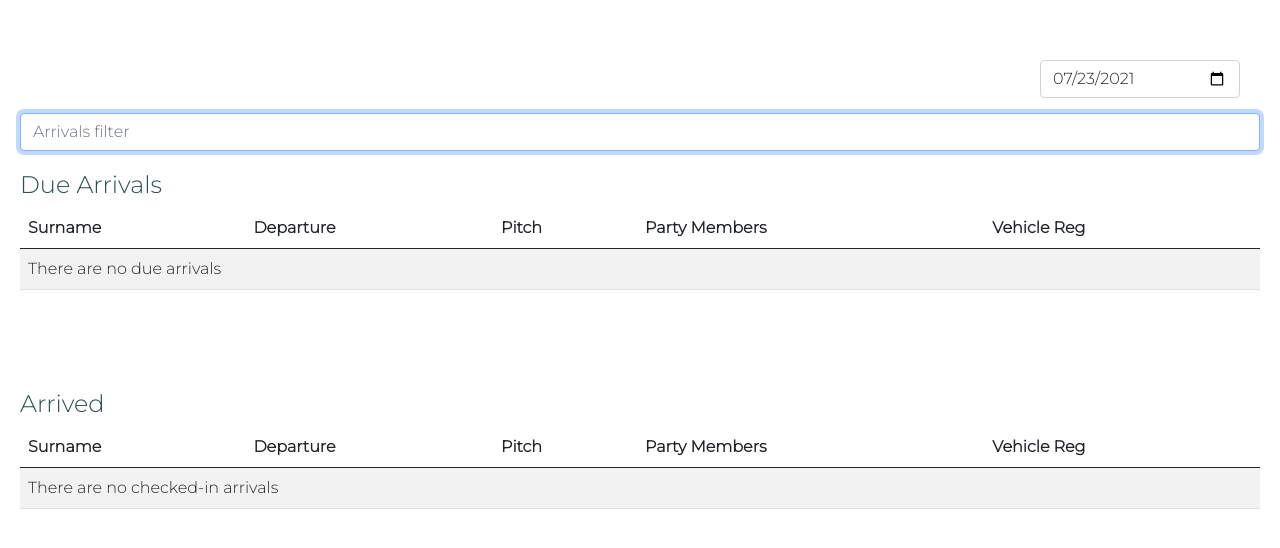
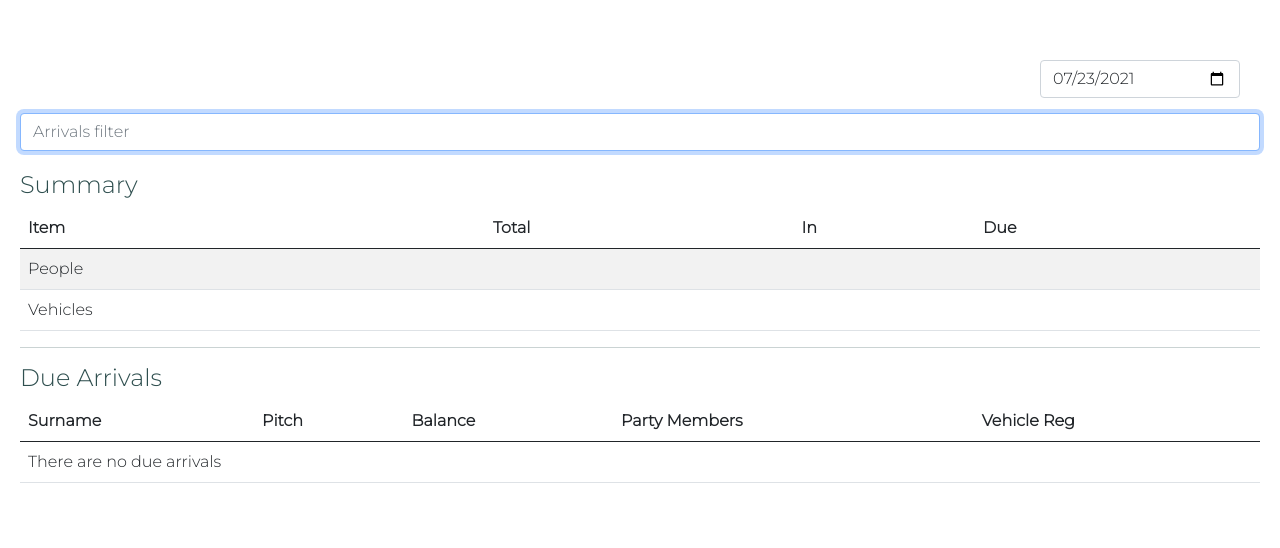
Before and after one commit to Wotsits/quickcamp, a Django app: template bookingsbackend/templates/bookingsbackend/arrivals.html in a window 1280 px wide. Shown: the part 120-668 px from the top of the page. Run offline with Django 3.2, Linux system fonts and the light colour scheme; the template is opened without the code that fills it, so the values that code supplies are empty.

Commit message:
Arrivals logic changed so that arrivals page only diplays party items due to arrive on that particular day.  Also, check-in complete logic moved to front end.  Now JS checks whether all the party members are .checkedin and then marks the booking as complete (for that day). Single arrival in any party marks the booking as checked in on the backend and flags the booking as 'locked'.

```diff
--- a/bookingsbackend/models.py
+++ b/bookingsbackend/models.py
@@ -76,7 +76,6 @@
     totalpayments = models.FloatField()
     balance = models.FloatField()
     checkedin = models.BooleanField(default=False)
-    eta = models.TimeField(blank=True, null=True)
     locked = models.BooleanField(default=False)
 
     def __str__(self):
@@ -89,6 +88,8 @@
     end = models.DateField()
     checkedin = models.BooleanField(default=False)
     noshow = models.BooleanField(default=False)
+    eta = models.TimeField(blank=True, null=True)
+
 
     def __str__(self):
         return f'{self.vehiclereg} on Booking {self.booking.id}'
--- a/bookingsbackend/static/css/style.css
+++ b/bookingsbackend/static/css/style.css
@@ -129,6 +129,7 @@
     overflow: visible;
     white-space: nowrap;
 }
+
 
 /* testing styling */
 #calendar {
--- a/bookingsbackend/static/js/arrivals.js
+++ b/bookingsbackend/static/js/arrivals.js
@@ -37,8 +37,8 @@
 // grab the searchparams from the querystring
 const urlParams = new URLSearchParams(queryString)
 // set today variable to either today or the startdate url get param.
-if (urlParams.get("arrivaldate")) {
-    today = new Date(urlParams.get("arrivaldate"))
+if (urlParams.get("startdate")) {
+    today = new Date(urlParams.get("startdate"))
 } else {
     today = new Date(Date.now())
 }
@@ -83,41 +83,6 @@
   }
 }
 
-//Function sorts arrivals table when elements are moved between due and arrived.  Called by checkin().
-//Passed in table is the table into which the new entry has been placed.
-function sortTable(table) {
-
-  //set flag to true
-  switching = true
-
-  while (switching) {
-    //set flag to false
-    switching = false
-
-    //grabs the rows of the table.
-    rows = table.rows
-
-    //for each row
-    for (i=0; i<(rows.length-1); i++) {
-      //set shouldswitch flag to false
-      shouldswitch = false
-      //grab the text content of the first field of row i and row i+1
-      x = rows[i].getElementsByTagName("TD")[0].textContent.toLowerCase()
-      y = rows[i+1].getElementsByTagName("TD")[0].textContent.toLowerCase()
-      //compare them and if i is greater than i+1, change flag to should switch and break out of loop.
-      if (x > y) {
-        shouldswitch = true
-        break
-      }
-    }
-
-    //if shouldswitch flag true, switch position.
-    if (shouldswitch) {
-      rows[i].parentNode.insertBefore(rows[i+1], rows[i])
-      switching = true
-    }
-  }
-}
 
 //fires onclick of arrival <tr> element and passes in booking id.
 function displaycheckinpane(bookingid) {
@@ -273,53 +238,106 @@
       button.dataset.instruction = "checkin"
     }
 
-    //in the background, the due/arrived tables are being reorganised.
+    //in the background, the due/arrived tables are being updated.
     //grab the arrival row being amended.
     targetarrival = document.querySelector(`#arrival-${data[0].pk}`)
-
-    //grab the duetablebody
-    duetablebody = document.querySelector("#duetable")
-
-    //grab the arrived table body.
-    arrivedtablebody = document.querySelector("#arrivedtable")
-
-    //look at the checkin status of the booking to see if it is now completely checked in.
-    if (data[0].fields.checkedin) {
-      //if it is checked in, we need to move the booking from due to arrived table.
-      arrivedtablebody.append(targetarrival)
-    }
-    else {
-      //else, put it in the due table if not already there
-      if (targetarrival.parentNode !== duetablebody) {
-        duetablebody.append(targetarrival)
-      }
-    }
 
     //this logic finds the member/vehicle in the arrivals lists and sets text color to green (via class)
     if (type === "member") {
       if (instruction === true) {
-        document.querySelector(`#guest-${pk}`).className = "checkedin"
+        targetarrival.querySelector(`#guest-${pk}`).className = "person checkedin"
       }
       else {
-        document.querySelector(`#guest-${pk}`).className = ""
+        targetarrival.querySelector(`#guest-${pk}`).className = "person"
       }
     }
     else {
       if (instruction === true) {
-        document.querySelector(`#vehicle-${pk}`).className = "checkedin"
+        targetarrival.querySelector(`#vehicle-${pk}`).className = "vehicle checkedin"
       }
       else {
-        document.querySelector(`#vehicle-${pk}`).className = ""
+        targetarrival.querySelector(`#vehicle-${pk}`).className = "vehicle"
       }
     }
 
-    //and then, finally, sort the table.
-    sortTable(targetarrival.parentNode)
+    checkifallin(targetarrival)
+    populatearrivalsummary()
 
   })
+}
+
+function checkifallin(element) {
+  let partylist = element.querySelector(".partylist")
+  let partymembers = partylist.children
+  let checkedin = true
+  for (let i = 0; i < partymembers.length; i++) {
+    if (!(partymembers[i].classList.contains("checkedin"))) {
+      checkedin = false
+    }
+  }
+  if (checkedin === true) {
+    element.className = "table-success"
+  }
+  else {
+    element.className = ""
+  }
+
 }
 
 
 function choosearrivalday(element) {
   element.form.submit()
 }
+
+function checktableonload() {
+  duetable = document.querySelector("#duetable")
+  arrivals = duetable.children
+  for (let i = 0; i < arrivals.length; i++) {
+    checkifallin(arrivals[i])
+  }
+}
+
+function populatearrivalsummary() {
+
+  checkedinvehiclecount = 0
+  checkedinpersoncount = 0
+
+  allduevehicles = document.querySelectorAll(".vehicle")
+  console.log(allduevehicles)
+  allduepeople = document.querySelectorAll(".person")
+  console.log(allduepeople)
+
+
+  allduevehiclescount = allduevehicles.length
+  allduepeoplecount = allduepeople.length
+
+  allduevehicles.forEach((vehicle) => {
+    if (vehicle.classList.contains("checkedin")) {
+      checkedinvehiclecount++
+    }
+  })
+
+  allduepeople.forEach((person) => {
+    if (person.classList.contains("checkedin")) {
+      checkedinpersoncount++
+    }
+  })
+
+  console.log(checkedinvehiclecount)
+  console.log(checkedinpersoncount)
+
+  document.querySelector("#totalvehiclecount").textContent = allduevehiclescount
+  document.querySelector("#invehiclecount").textContent = checkedinvehiclecount
+  document.querySelector("#duevehiclecount").textContent = allduevehiclescount - checkedinvehiclecount
+  document.querySelector("#totalpersoncount").textContent = allduepeoplecount
+  document.querySelector("#inpersoncount").textContent = checkedinpersoncount
+  document.querySelector("#duepersoncount").textContent = allduepeoplecount - checkedinpersoncount
+
+}
+
+function loadfunction() {
+  checktableonload()
+  populatearrivalsummary()
+}
+
+document.addEventListener("DOMContentLoaded", loadfunction)
--- a/bookingsbackend/static/js/calendar.js
+++ b/bookingsbackend/static/js/calendar.js
@@ -304,7 +304,7 @@
                 if (elementdate >= bookingstart && elementdate < bookingend) {
 
                     // style the booking alerts into the calendar
-                    if (balance !== 0.00) {
+                    if (balance > 0.00) {
                         element.classList.add("balancedue")
                     }
                     else if (checkedin) {
--- a/bookingsbackend/templates/bookingsbackend/arrivals.html
+++ b/bookingsbackend/templates/bookingsbackend/arrivals.html
@@ -6,19 +6,47 @@
 
 
     <div class="wrapper" id="arrivalswrapper">
-        {% now "DATE_FORMAT" as today_date %}
 
         <form id="datepicker">
             <input type="date" onChange=choosearrivalday(this) id="arrivaldate" class="form-control" name="startdate"></input>
         </form>
 
         <input type="text" class="form-control" id="arrivalssearch" onkeyup=arrivalsfilter() autofocus placeholder="Arrivals filter"></input>
+
+        <h4>Summary</h4>
+        <table class="table table-striped">
+            <thead>
+                <th>Item</th>
+                <th>Total</th>
+                <th>In</th>
+                <th>Due</th>
+            </thead>
+            <tbody>
+                <tr>
+                    <td>People</td>
+                    <td id="totalpersoncount"></td>
+                    <td id="inpersoncount"></td>
+                    <td id="duepersoncount"></td>
+                </tr>
+                <tr>
+                    <td>Vehicles</td>
+                    <td id="totalvehiclecount"></td>
+                    <td id="invehiclecount"></td>
+                    <td id="duevehiclecount"></td>
+                </tr>
+            </tbody>
+        </table>
+
+        <hr>
+
         <h4>Due Arrivals</h4>
-        <table id="duetablefull" class="table table-striped">
+
+        <table id="duetablefull" class="table table-responsive table-hover">
             <thead>
                 <th>Surname</th>
-                <th>Departure</th>
+
                 <th>Pitch</th>
+                <th>Balance</th>
                 <th>Party Members</th>
                 <th>Vehicle Reg</th>
             </thead>
@@ -27,86 +55,24 @@
                     <td colspan="5">There are no due arrivals</td>
                 {% endif %}
                 {% for arrival in duearrivals %}
-                    {% if not arrival.balance == 0 %}
-                        <tr id="arrival-{{arrival.id}}" data-surname="{{arrival.guest.surname}}" onclick=displaycheckinpane({{arrival.id}}) class="clickable overdue disolvable arrival">
-                    {% else %}
-                        <tr id="arrival-{{arrival.id}}" data-surname="{{arrival.guest.surname}}" onclick=displaycheckinpane({{arrival.id}}) class="clickable disolvable arrival">
-                    {% endif %}
+                    <tr id="arrival-{{arrival.id}}" data-surname="{{arrival.guest.surname}}" onclick=displaycheckinpane({{arrival.id}}) class="clickable disolvable arrival">
 
-                            <td>{{arrival.guest.surname}}, {{arrival.guest.firstname}}</td>
-                            <td>{{arrival.end}}</td>
-                            <td>{{arrival.pitch.name}}</td>
-                            <td>
-                                {% for member in arrival.bookingparty.all %}
-                                    {% if member.start|date == today_date %}
-                                        {% if member.checkedin %}
-                                            <p id="guest-{{member.id}}" class="checkedin">
-                                                {% if member.type == "Adult"%}
-                                                    <i class="fas fa-male"></i>
-                                                {% elif member.type == "Child" %}
-                                                    <i class="fas fa-child"></i>
-                                                {% else %}
-                                                    <i class="fas fa-baby"></i>
-                                                {% endif %}
-                                                {{member.firstname}} {{member.surname}}</p>
-                                        {% else %}
-                                            <p id="guest-{{member.id}}">
-                                                {% if member.type == "Adult"%}
-                                                    <i class="fas fa-male"></i>
-                                                {% elif member.type == "Child" %}
-                                                    <i class="fas fa-child"></i>
-                                                {% else %}
-                                                    <i class="fas fa-baby"></i>
-                                                {% endif %}
-                                                {{member.firstname}} {{member.surname}}</p>
-                                        {% endif %}
 
-                                    {% endif %}
+                        <td>{{arrival.guest.surname}}, {{arrival.guest.firstname}}</td>
+                        <td>{{arrival.pitch.name}}</td>
 
-                                {% endfor %}
-                            </td>
-                            <td>
-                                {% for vehicle in arrival.bookingvehicles.all %}
-                                    {% if vehicle.start|date == today_date %}
-                                        {% if not vehicle.noshow %}
-                                            {% if vehicle.checkedin %}
-                                                <p id="vehicle-{{vehicle.id}}" class="checkedin">{{vehicle.vehiclereg}}</p>
-                                            {% else %}
-                                                <p id="vehicle-{{vehicle.id}}">{{vehicle.vehiclereg}}</p>
-                                            {% endif %}
-                                        {% endif %}
-                                    {% endif %}
-                                {% endfor %}
+                        {% if arrival.balance > 0 %}
+                            <td style="color:red;">£{{arrival.balance|floatformat:2}}</td>
+                        {% else %}
+                            <td style="color:green;">£{{arrival.balance|floatformat:2}}</td>
+                        {% endif %}
 
-                            </td>
-                        </tr>
-                {% endfor %}
-            </tbody>
-        </table>
+                        <td class="partylist">
+                            {% for member in arrival.bookingparty.all %}
 
-        <h4>Arrived</h4>
-        <table class="table table-striped">
-            <thead>
-                <th>Surname</th>
-                <th>Departure</th>
-                <th>Pitch</th>
-                <th>Party Members</th>
-                <th>Vehicle Reg</th>
-            </thead>
-            <tbody id="arrivedtable">
-                {% if checkedinarrivals|length == 0 %}
-                    <td colspan="5">There are no checked-in arrivals</td>
-                {% endif %}
-                {% for arrival in checkedinarrivals %}
-                    <tr id="arrival-{{arrival.id}}" data-surname="{{arrival.guest.surname}}" onclick=displaycheckinpane({{arrival.id}}) class="clickable disolvable arrival">
-                        <td>{{arrival.guest.surname}}, {{arrival.guest.firstname}}</td>
-                        <td>{{arrival.end}}</td>
-                        <td>{{arrival.pitch.name}}</td>
-                        <td>
-                            {% for member in arrival.bookingparty.all %}
-                                {% if member.start|date == today_date %}
+                                {% if member.start|date:"Y-m-d" == arrivaldate %}
                                     {% if member.checkedin %}
-                                        <p id="guest-{{member.id}}" class="checkedin">
+                                        <p id="guest-{{member.id}}" class="person checkedin">
                                             {% if member.type == "Adult"%}
                                                 <i class="fas fa-male"></i>
                                             {% elif member.type == "Child" %}
@@ -116,7 +82,7 @@
                                             {% endif %}
                                             {{member.firstname}} {{member.surname}}</p>
                                     {% else %}
-                                        <p id="guest-{{member.id}}">
+                                        <p id="guest-{{member.id}}" class="person">
                                             {% if member.type == "Adult"%}
                                                 <i class="fas fa-male"></i>
                                             {% elif member.type == "Child" %}
@@ -126,26 +92,30 @@
                                             {% endif %}
                                             {{member.firstname}} {{member.surname}}</p>
                                     {% endif %}
+
                                 {% endif %}
+
                             {% endfor %}
                         </td>
-                        <td>
+                        <td class="partyvehicles">
                             {% for vehicle in arrival.bookingvehicles.all %}
-                                {% if vehicle.start|date == today_date %}
+                                {% if vehicle.start|date:"Y-m-d" == arrivaldate %}
                                     {% if not vehicle.noshow %}
                                         {% if vehicle.checkedin %}
-                                            <p id="vehicle-{{vehicle.id}}" class="checkedin">{{vehicle.vehiclereg}}</p>
+                                            <p id="vehicle-{{vehicle.id}}" class="vehicle checkedin">{{vehicle.vehiclereg}}</p>
                                         {% else %}
-                                            <p id="vehicle-{{vehicle.id}}">{{vehicle.vehiclereg}}</p>
+                                            <p id="vehicle-{{vehicle.id}}" class="vehicle">{{vehicle.vehiclereg}}</p>
                                         {% endif %}
                                     {% endif %}
                                 {% endif %}
                             {% endfor %}
+
                         </td>
                     </tr>
-                {%endfor%}
+                {% endfor %}
             </tbody>
         </table>
+
     </div>
     <script src="{% static '/js/arrivals.js' %}"></script>
 {% endblock %}
```
Also changed, not shown: bookingsbackend/views.py (+24 -20 lines), bookingsbackend/static/images/arrivals.png.
